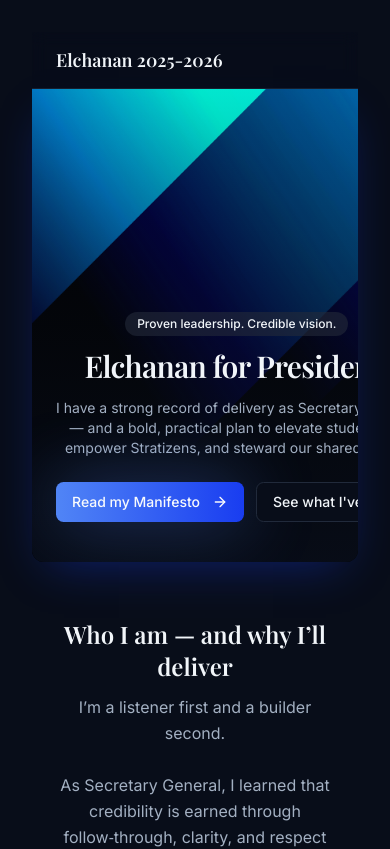
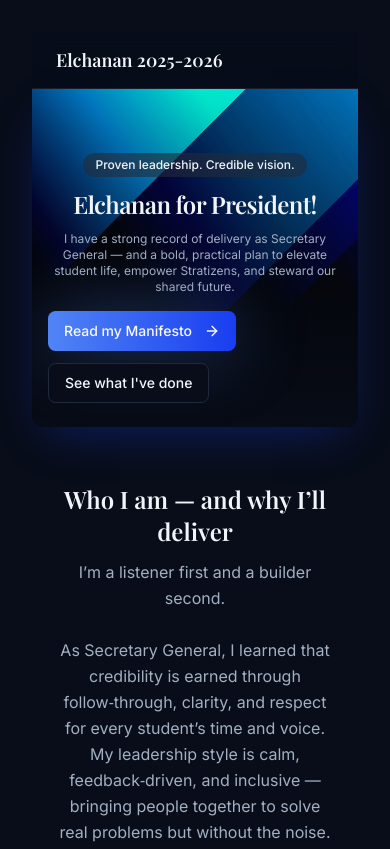
Before and after one commit to Elisha-K/elchanan-for-president, a React (Vite) app: page / in a window 390 px wide. Shown: the top 849 px of the page. Built offline with nearby package versions, Linux system fonts and the light colour scheme.

Commit message:
Hero now more responsive on mobile

```diff
--- a/src/components/site/Hero.tsx
+++ b/src/components/site/Hero.tsx
@@ -8,25 +8,25 @@ const Hero = () => {
       <img
         src={heroImage}
         alt="Confident, dignified dark blue campaign backdrop with subtle aurora"
-        className="h-[56vh] w-full object-cover object-center md:h-[68vh]"
+        className="w-full object-cover object-center h-auto min-h-[40vh] md:min-h-[68vh]"
         loading="eager"
       />
 
       <div className="absolute inset-0 bg-gradient-to-t from-background/90 via-background/40 to-background/10" />
 
-      <div className="absolute inset-0">
-        <div className="container mx-auto flex h-full flex-col items-start justify-end px-6 pb-10 md:pb-16">
+      <div className="absolute inset-0 flex flex-col justify-end">
+        <div className="container mx-auto px-4 sm:px-6 pb-6 sm:pb-10 md:pb-16">
           <div className="max-w-3xl animate-enter">
             <p className="mb-3 inline-flex items-center rounded-full bg-secondary/60 px-3 py-1 text-xs font-medium text-secondary-foreground">
               Proven leadership. Credible vision.
             </p>
-            <h1 className="font-display text-3xl font-semibold leading-tight tracking-tight md:text-5xl">
+            <h1 className="font-display text-2xl sm:text-3xl md:text-5xl font-semibold leading-tight tracking-tight">
               Elchanan for President!
             </h1>
-            <p className="mt-3 max-w-2xl text-sm text-muted-foreground md:text-base">
+            <p className="mt-3 max-w-2xl text-xs sm:text-sm md:text-base text-muted-foreground">
               I have a strong record of delivery as Secretary General — and a bold, practical plan to elevate student life, empower Stratizens, and steward our shared future.
             </p>
-            <div className="mt-6 flex items-center gap-3">
+            <div className="mt-4 sm:mt-6 flex flex-wrap gap-3">
               <Button asChild variant="hero" className="hover-scale">
                 <a href="#manifesto" aria-label="Read the manifesto">
                   Read my Manifesto
--- a/src/pages/Index.tsx
+++ b/src/pages/Index.tsx
@@ -36,7 +36,7 @@ const Index = () => {
             <a href="#manifesto" className="story-link text-sm">Manifesto</a>
             <a href="#contact" className="story-link text-sm">Contact</a>
             <Button asChild variant="hero" size="sm" className="ml-2">
-              <a href="#manifesto" aria-label="Read the manifesto">Read Manifesto</a>
+              <a href="#manifesto" aria-label="Read the manifesto">Read my Manifesto</a>
             </Button>
           </div>
         </div>
```
